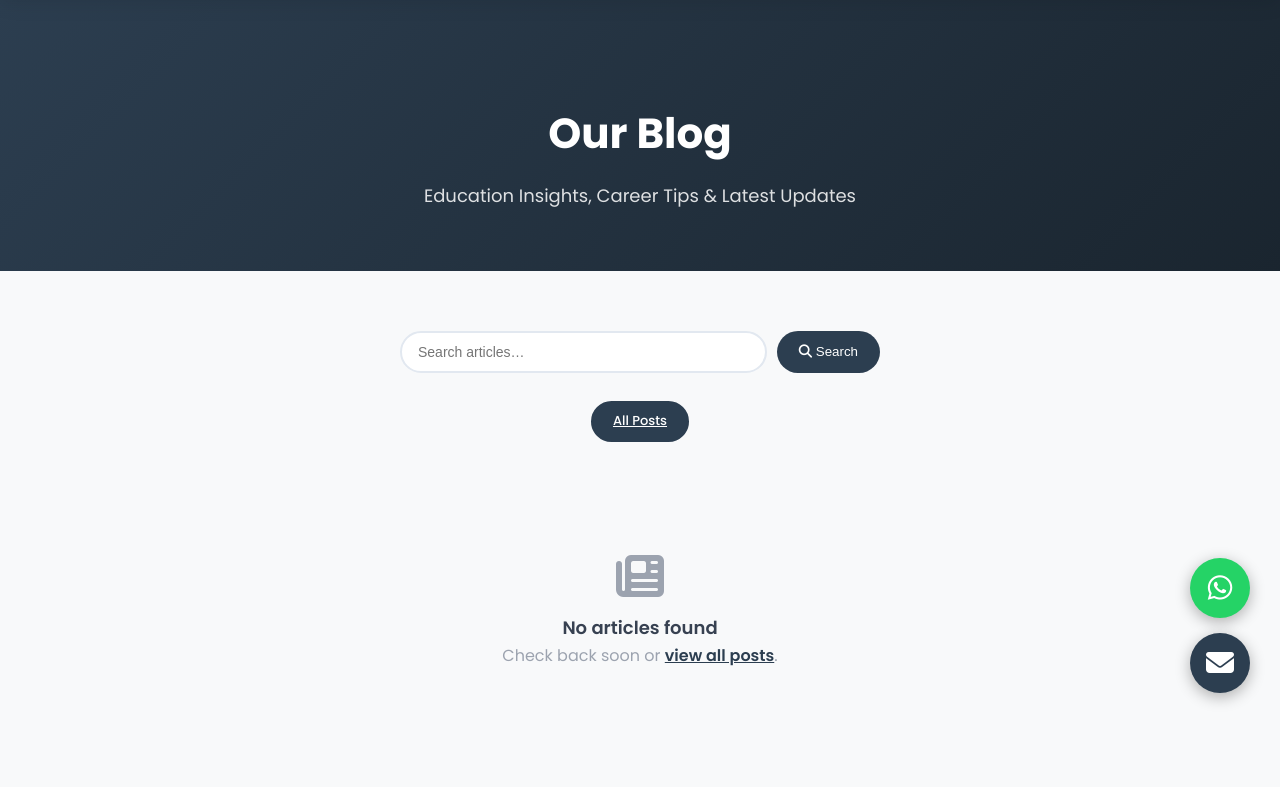
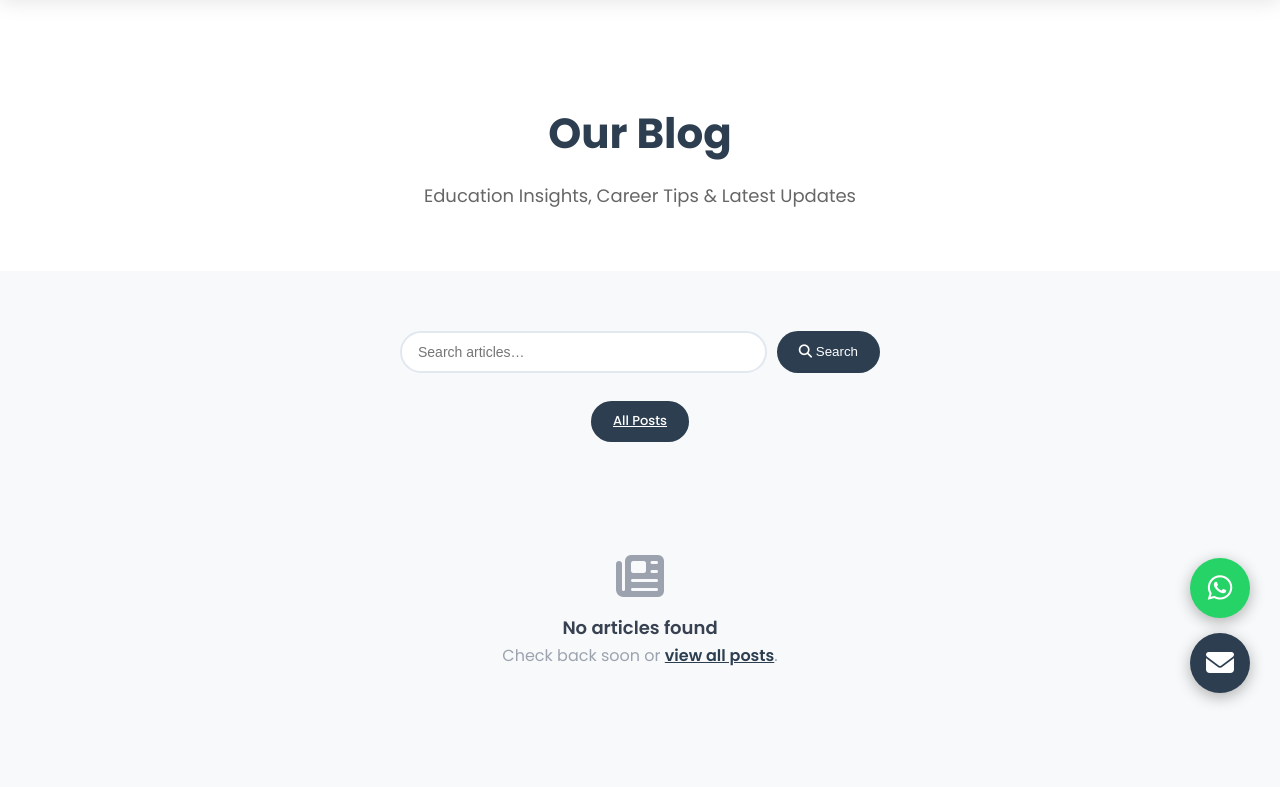
Before and after one commit to samarth207/DegreeDrishti, a PHP site: page /blog in a window 1280 px wide. Shown: the part 77-864 px from the top of the page. Run offline with PHP 8.4, Linux system fonts and the light colour scheme; data comes from the database, SQL or seed files in the repository; data that the repository does not hold is empty.

```diff
--- a/blog.php
+++ b/blog.php
@@ -173,10 +173,10 @@ if ($search) $pageTitle = 'Search: ' . htmlspecialchars($search) . ' — Blog';
   </nav>
 
   <!-- Page Header -->
-  <section class="page-header">
+  <section class="page-header" style="background:#fff;">
     <div class="container">
-      <h1>Our Blog</h1>
-      <p>Education Insights, Career Tips &amp; Latest Updates</p>
+      <h1 style="color:#2C3E50;">Our Blog</h1>
+      <p style="color:#666;">Education Insights, Career Tips &amp; Latest Updates</p>
     </div>
   </section>
 
```
Also changed, not shown: blog-post.php (+5 -5 lines), images/blog/uploads/feature-69eb77347f8b7.png (added), images/blog/uploads/feature-69ecb9a21324c.png (added), images/blog/uploads/feature-69ecbfac44e26.png (added).
